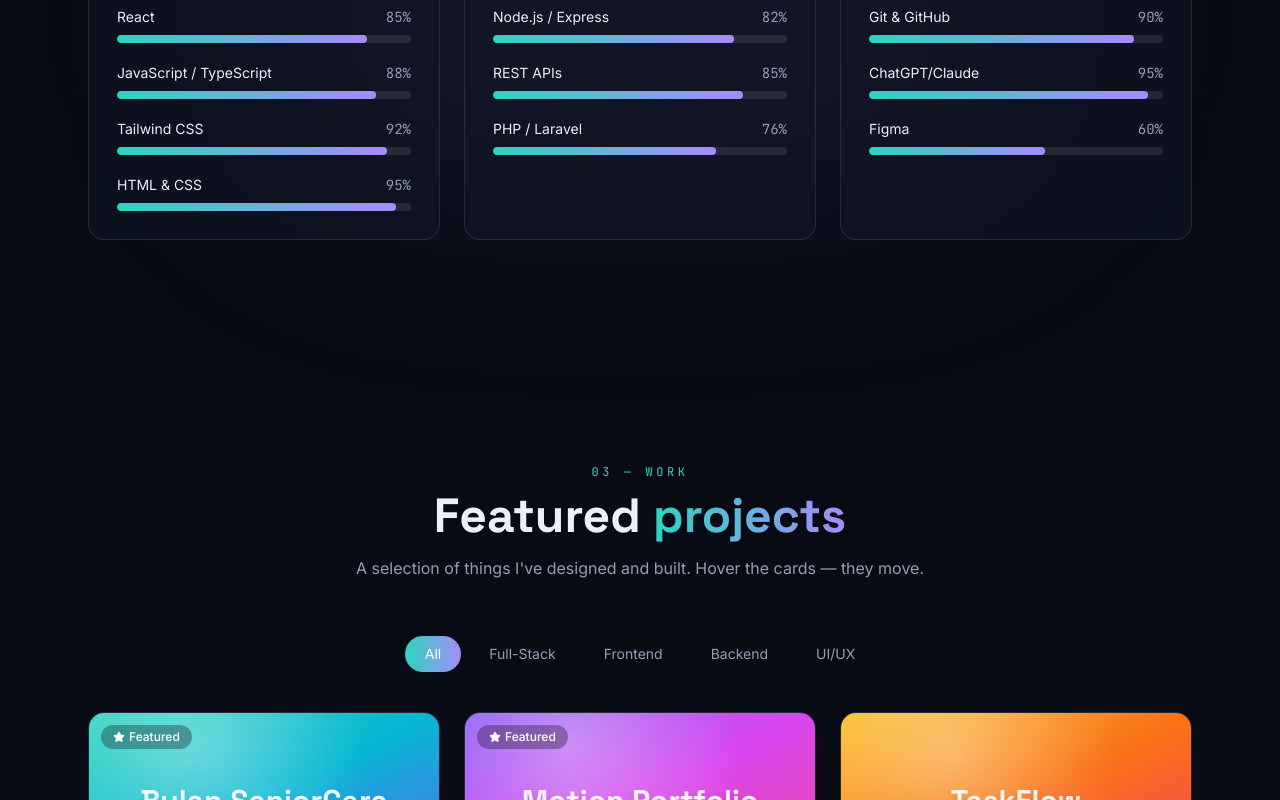
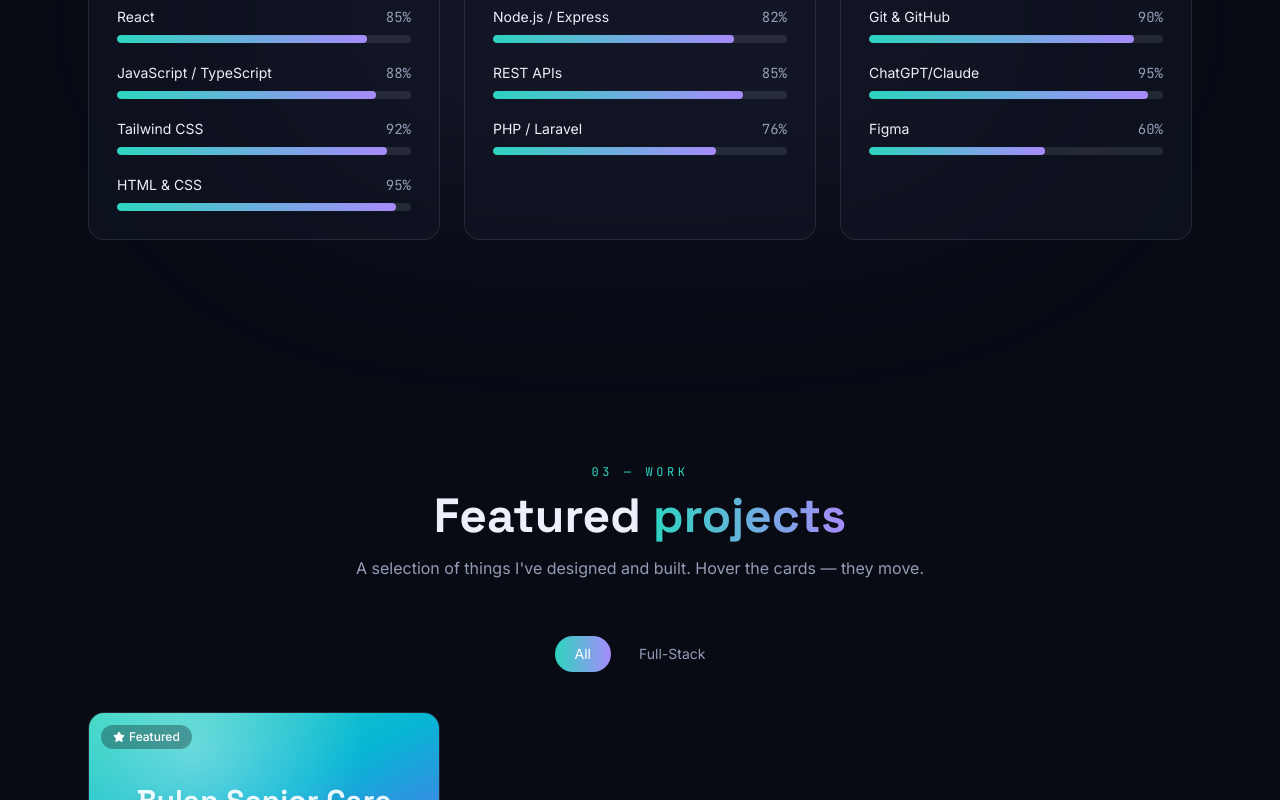
Before and after one commit to JustinGojar/My-Portfolio, a React (Vite) app: page / in a window 1280 px wide. Shown: the part 2000-2800 px from the top of the page. Built offline with nearby package versions, Linux system fonts and the light colour scheme; no server answers.

Commit message:
chore: update project details and remove unused projects from portfolio

```diff
--- a/src/data/portfolio.js
+++ b/src/data/portfolio.js
@@ -70,62 +70,15 @@ export const techMarquee = [
 // category is used by the filter buttons in the Projects section
 export const projects = [
   {
-    title: 'Bulan SeniorCare',
+    title: 'Bulan Senior Care',
     category: 'Full-Stack',
     description:
       'A senior-citizen management system with records, benefits tracking and a dashboard for local government staff.',
-    tags: ['React', 'Node.js', 'MySQL'],
+    tags: ['Vercel', 'Railway', 'React', 'Node.js', 'MySQL'],
     gradient: 'from-teal-400 via-cyan-500 to-indigo-500',
-    live: '#',
+    live: 'https://bulan-senior-care.vercel.app/',
     code: 'https://github.com/JustinGojar/Bulan_Senior_Care.git',
     featured: true,
-  },
-  {
-    title: 'Motion Portfolio',
-    category: 'Frontend',
-    description:
-      'This website — an animated, full-stack portfolio with serverless contact API, view counter and dark/light themes.',
-    tags: ['React', 'Framer Motion', 'Vercel Functions'],
-    gradient: 'from-violet-500 via-fuchsia-500 to-pink-500',
-    live: '#',
-    code: 'https://github.com/justingojar/My-Portfolio',
-    featured: true,
-  },
-  {
-    title: 'TaskFlow',
-    category: 'Full-Stack',
-    description: 'A Kanban-style task manager with drag & drop, auth and real-time sync between devices.',
-    tags: ['React', 'Firebase', 'Tailwind'],
-    gradient: 'from-amber-400 via-orange-500 to-rose-500',
-    live: '#',
-    code: 'https://github.com/justingojar',
-  },
-  {
-    title: 'WeatherNow',
-    category: 'Frontend',
-    description: 'A clean weather dashboard with 7-day forecast, geolocation and animated weather icons.',
-    tags: ['JavaScript', 'API', 'CSS'],
-    gradient: 'from-sky-400 via-blue-500 to-indigo-600',
-    live: '#',
-    code: 'https://github.com/justingojar',
-  },
-  {
-    title: 'ShopLite API',
-    category: 'Backend',
-    description: 'A RESTful e-commerce API with JWT auth, product catalog, cart and order endpoints.',
-    tags: ['Node.js', 'Express', 'MongoDB'],
-    gradient: 'from-emerald-400 via-green-500 to-teal-600',
-    live: '#',
-    code: 'https://github.com/justingojar',
-  },
-  {
-    title: 'Mobile Landing UI',
-    category: 'UI/UX',
-    description: 'A high-converting landing page design system built in Figma and implemented responsively.',
-    tags: ['Figma', 'Design System', 'HTML/CSS'],
-    gradient: 'from-pink-400 via-rose-500 to-red-500',
-    live: '#',
-    code: 'https://github.com/justingojar',
   },
 ];
 
```
